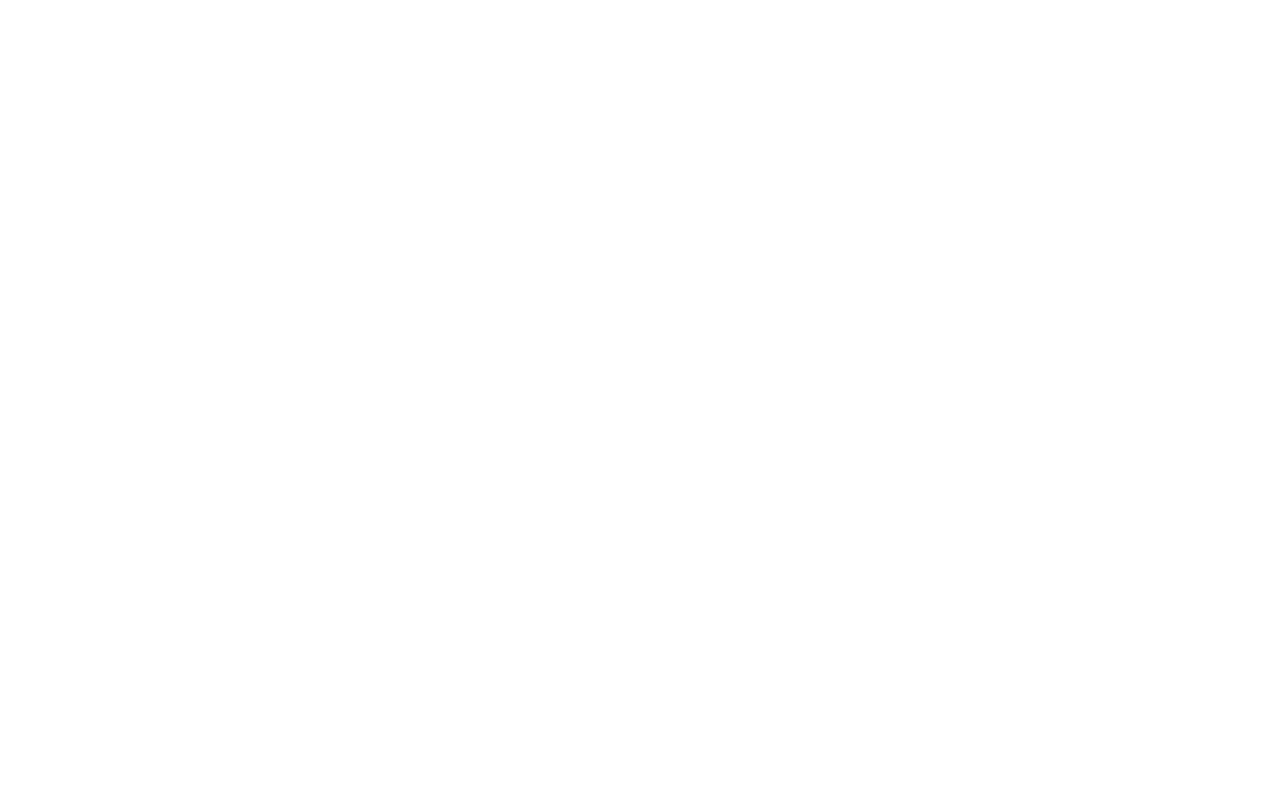
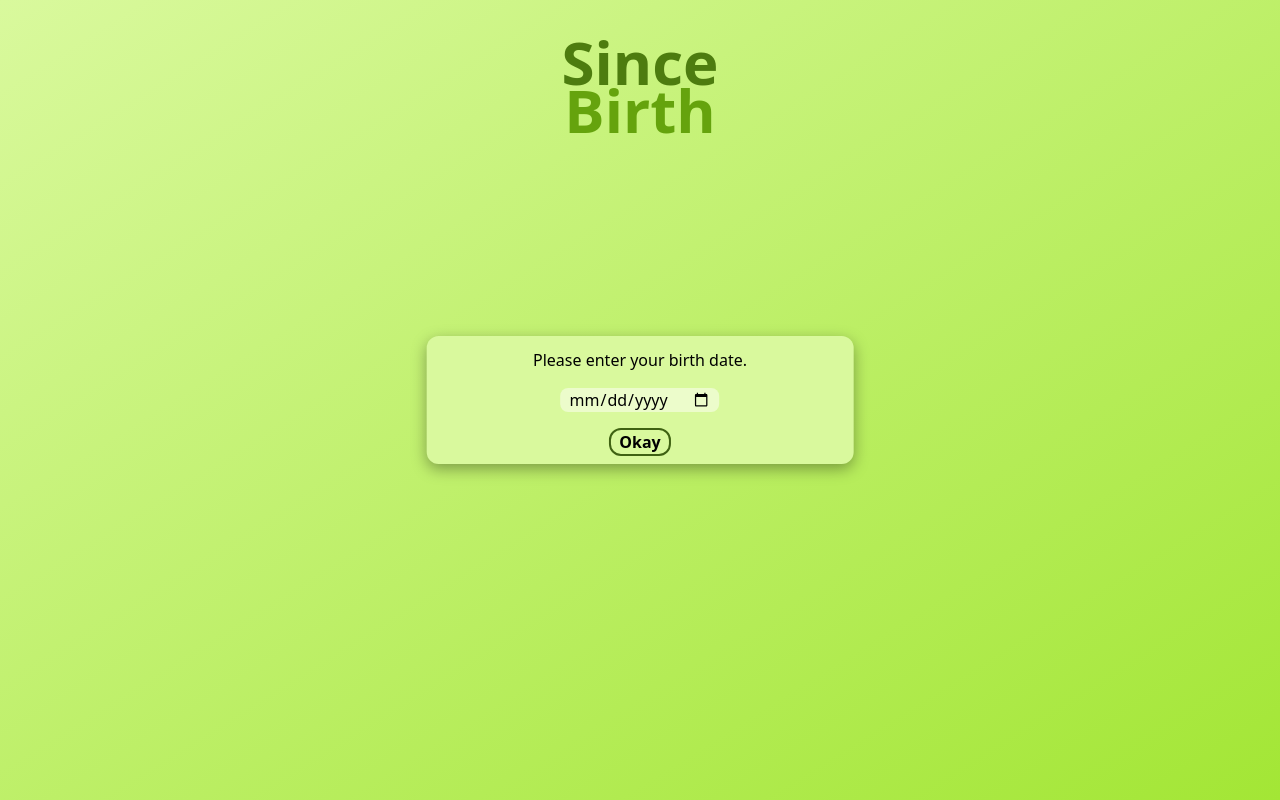
Before and after one commit to michaeltio/CendolBarneyUAS, a React (Vite) app: page /sincebirth in a window 1280 px wide. Before the commit this address had no page. Built offline with nearby package versions, Linux system fonts and the light colour scheme.

Commit message:
Since Birth FINISH

```diff
--- a/package.json
+++ b/package.json
@@ -8,13 +8,14 @@
     "build": "vite build",
     "lint": "eslint src --ext js,jsx --report-unused-disable-directives --max-warnings 0",
     "preview": "vite preview",
-    "host" : "vite --host"
+    "host": "vite --host"
   },
   "dependencies": {
     "axios": "^1.4.0",
     "react": "^18.2.0",
     "react-dom": "^18.2.0",
-    "react-router-dom": "^6.11.1"
+    "react-router-dom": "^6.11.1",
+    "swiper": "^9.3.2"
   },
   "devDependencies": {
     "@types/react": "^18.0.28",
--- /dev/null
+++ b/src/components/sincebirth.css
@@ -0,0 +1,64 @@
+.popupDate{
+    box-shadow: rgba(0, 0, 0, 0.35) 0px 5px 15px;
+}
+
+.swiper {
+  width: 240px;
+  height: 320px;
+}
+
+.swiper-slide {
+  display: flex;
+  padding: 20px;
+  align-items: center;
+  justify-content: center;
+  border-radius: 18px;
+  font-size: 22px;
+  text-shadow: 2px 2px 6px rgba(0,0,0,0.8);
+  color: #fff;
+  box-shadow: rgba(0, 0, 0, 0.35) 0px 5px 15px;
+}
+
+.swiper-slide:nth-child(1n) {
+  background-color: #ceed85;
+}
+
+.swiper-slide:nth-child(2n) {
+  background-color: #c1e378;
+}
+
+.swiper-slide:nth-child(3n) {
+  background-color: #b4d96c;
+}
+
+.swiper-slide:nth-child(4n) {
+  background-color: #a6d05f;
+}
+
+.swiper-slide:nth-child(5n) {
+  background-color: #99c653;
+}
+
+.swiper-slide:nth-child(6n) {
+  background-color: #8cbc46;
+}
+
+.swiper-slide:nth-child(7n) {
+  background-color: #7fb23a;
+}
+
+.swiper-slide:nth-child(8n) {
+  background-color: #71a92d;
+}
+
+.swiper-slide:nth-child(9n) {
+  background-color: #649f21;
+}
+
+.swiper-slide:nth-child(10n) {
+  background-color: #579514;
+}
+
+body{
+    overflow: hidden;
+}
--- /dev/null
+++ b/src/pages/SinceBirth.jsx
@@ -0,0 +1,112 @@
+import React, {useState } from "react";
+import { Swiper, SwiperSlide } from "swiper/react";
+import "swiper/css";
+import "swiper/css/effect-cards";
+import styles from '../components/sincebirth.css'
+import { EffectCards } from "swiper";
+
+export default function SinceBirth() {
+    const [date, setDate] = useState(null)
+    const [cusStyles, setCusStyles] = useState({top: "50%", left:"50%"})
+    const [cusStyles2, setCusStyles2] = useState({top: "50%", left: "-50%"})
+    const [details, setDetails] = useState({
+        seconds: 0,
+        minutes: 0,
+        hours: 0,
+        days: 0,
+        weeks: 0,
+        months: 0,
+        blinks: 0,
+        sleep: 0,
+        pee: 0,
+        poo: 0,
+        yawn: 0,
+        steps: 0,
+        words: 0,
+        remain: 0,
+    })
+
+    const handleDateChange = (event) => {
+        const selectedDate = event.target.value;
+        setDate(selectedDate);
+        console.log(date);
+
+        const currentDate = new Date();
+        const selectedDateObj = new Date(selectedDate);
+        const timeDifference = currentDate.getTime() - selectedDateObj.getTime();
+        const daysDifference = Math.ceil(timeDifference / (1000 * 3600 * 24)) -1;
+
+        changeDetails(daysDifference)
+        console.log(daysDifference)
+      };
+
+      function changeDetails(n){
+        var sec = n*86400
+        var min = n*1440
+        var hour = n*24
+        var week = n/7
+        var mon = n/12
+        var blink = n*16800
+        var sleep = n*7
+        var pee = n*6
+        var poo = n
+        var yawn = n*20
+        var step = n*3500
+        var words = n*7000
+        var remain = 26280-n
+
+
+        setDetails((prevDetails) => ({
+            ...prevDetails,
+            seconds: sec,
+            minutes: min,
+            hours: hour,
+            days: n,
+            weeks: week,
+            months: mon,
+            blinks: blink,
+            sleep: sleep,
+            pee: pee,
+            poo: poo,
+            yawn: yawn,
+            steps: step,
+            words: words,
+            remain: remain
+          }));
+      }
+
+      function handleClick(){
+        setCusStyles({left: "150%", top:"50%", transition: "left 1s ease-in"})
+        setCusStyles2({top: "50%", left:"50%", transition: "top 1s ease-out, left 1s ease-out"})
+      }
+
+    return (
+    <div className="wrapper bg-gradient-to-br from-lime-200 to-lime-400 h-screen overflow-hidden">
+        <h1 className="absolute top-0 left-1/2 -translate-x-1/2 font-bold text-6xl z-40 mt-8 text-lime-700">Since</h1>
+        <h1 className="absolute top-0 left-1/2 -translate-x-1/2 font-bold text-6xl z-40 mt-20 text-lime-600">Birth</h1>
+        <div className="popupDate absolute -translate-x-1/2 -translate-y-1/2 bg-lime-200 border-none z-40 px-2 pt-3 rounded-xl border-lime-500 w-1/2 md:w-1/3 lg:w-1/4 h-32" style={cusStyles}>
+            <h2 className="text-center mb-2">Please enter your birth date.</h2>
+            <input type="date" onChange={handleDateChange} className="absolute left-1/2 top-1/2 -translate-x-1/2 -translate-y-1/2 h-6 bg-lime-100 p-2 rounded-lg"></input>
+            <button onClick={handleClick}className="absolute bottom-0 left-1/2 -translate-x-1/2 mb-2 border-2 px-2 rounded-xl border-lime-800 font-bold transition hover:scale-110 hover:text-white hover:bg-lime-500 hover:border-none">Okay</button>
+        </div>
+        <Swiper
+            style={cusStyles2}
+            effect={"cards"}
+            grabCursor={true}
+            modules={[EffectCards]}
+            className="mySwiper transtition all absolute -translate-x-1/2 -translate-y-1/2"
+        >
+            <SwiperSlide>You have been alive for {details.seconds} seconds, or {details.minutes} minutes, or {details.hours} hours.</SwiperSlide>
+            <SwiperSlide>You have been alive for {details.days} days, or {details.weeks} weeks, or {details.months} months.</SwiperSlide>
+            <SwiperSlide>Since birth, you have blinked about {details.blinks} times.</SwiperSlide>
+            <SwiperSlide>Since birth, you have slept for about {details.sleep} hours.</SwiperSlide>
+            <SwiperSlide>Since birth, you have peed about {details.pee} times.</SwiperSlide>
+            <SwiperSlide>Since birth, you have pooped about {details.poo} times.</SwiperSlide>
+            <SwiperSlide>Since birth, you have yawned about {details.yawn} times.</SwiperSlide>
+            <SwiperSlide>Since birth, you have walked about {details.steps} steps.</SwiperSlide>
+            <SwiperSlide>Since birth, you have spoken about {details.words} words.</SwiperSlide>
+            <SwiperSlide>The average human life expectancy is 72 years. Which means you have about {details.remain} days left.</SwiperSlide>
+        </Swiper>
+        </div>
+  );
+}
--- a/src/routing/Routing.jsx
+++ b/src/routing/Routing.jsx
@@ -5,6 +5,7 @@ import Home from "../pages/Home"
 import HiWeather from "../pages/HiWeather"
 import Magic8Ball from "../pages/Magic8Ball"
 import PrimeOrNot from '../pages/PrimeOrNot';
+import SinceBirth from '../pages/SinceBirth';
 
 
 //NOTE
@@ -29,6 +30,7 @@ export default function Routing() {
           <Route path="/hiweather" element={<HiWeather />}/>
           <Route path="/magic8ball" element={<Magic8Ball />}/>
           <Route path="/primeornot" element={<PrimeOrNot />}/>
+          <Route path="/sincebirth" element={<SinceBirth />}/>
           {/* <Route path="*" element={<NotFound />}/> */}
         </Routes>
       </Router>
```
Also changed, not shown: src/pages/LifeStats.jsx (deleted), 1 other file (tests, documents, lock files or other folders).
